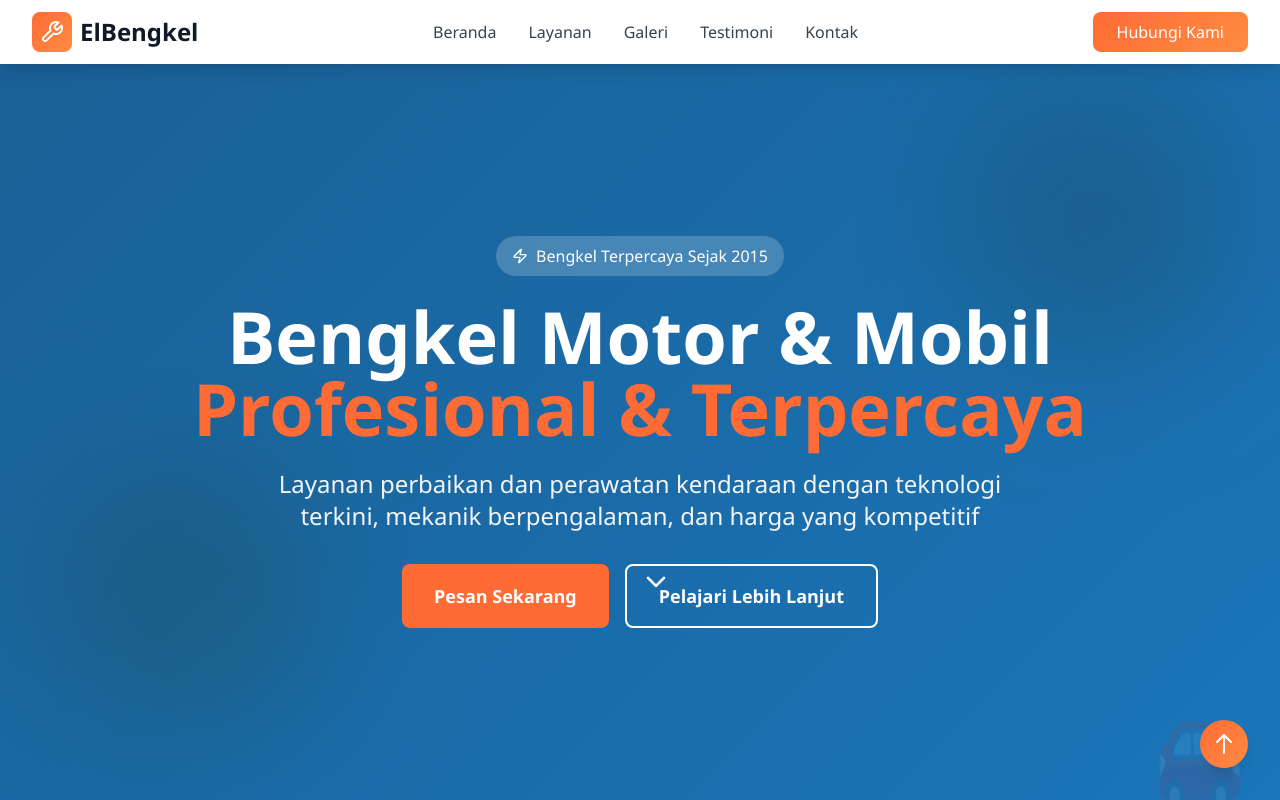
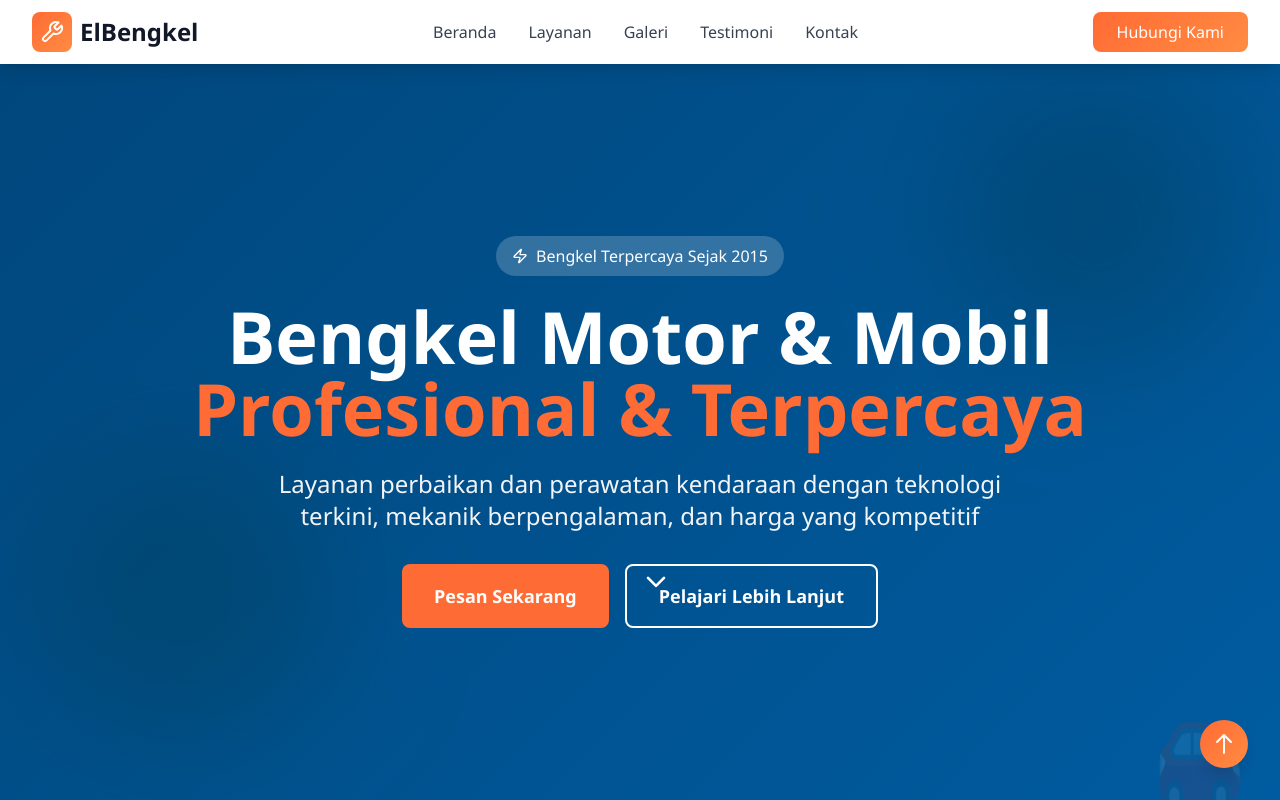
Before and after one commit to AM4517UMOR4NG/Landing-Pages, a React (Vite) app in the folder Landing_Pages_ElBengkel/: page / in a window 1280 px wide. Shown: the top 800 px of the page. Built offline with nearby package versions, Linux system fonts and the light colour scheme.

Commit message:
push app jsx

```diff
--- a/Landing_Pages_ElBengkel/src/App.jsx
+++ b/Landing_Pages_ElBengkel/src/App.jsx
@@ -14,7 +14,7 @@
 
 export default function App() {
   return (
-    <div className="min-h-screen bg-white">
+    <div className="min-h-screen bg-black">
       <Header />
       <Hero />
       <Services />
```
